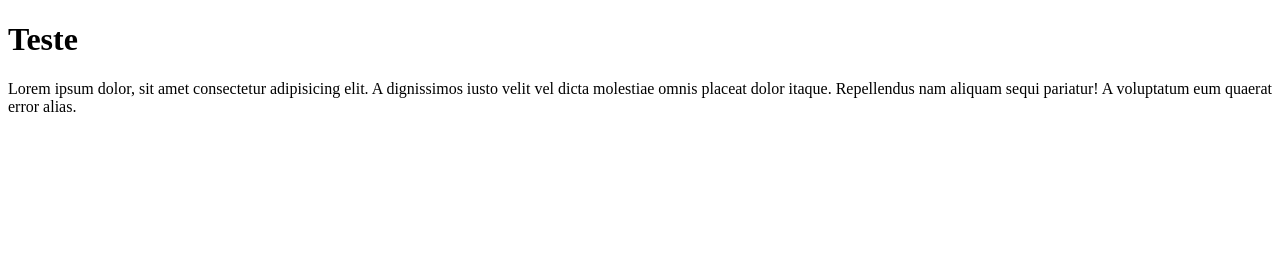
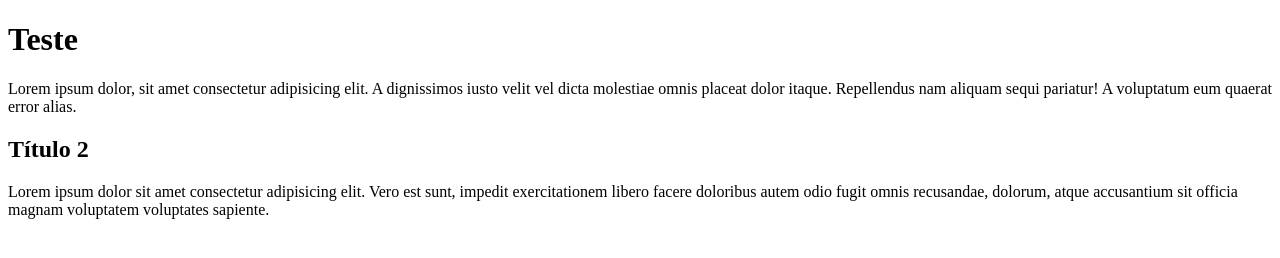
Before and after one commit to fabriciayara/Projeto-Aula-de-Git-e-Github, a plain HTML site: page index.html in a window 1280 px wide. Drawn offline with Linux system fonts and the light colour scheme.

Commit message:
Alterção de teste 2
Alteração de  teste 2

```diff
--- a/index.html
+++ b/index.html
@@ -8,5 +8,7 @@
 <body>
     <h1>Teste</h1>
     <p>Lorem ipsum dolor, sit amet consectetur adipisicing elit. A dignissimos iusto velit vel dicta molestiae omnis placeat dolor itaque. Repellendus nam aliquam sequi pariatur! A voluptatum eum quaerat error alias.</p>
+    <h2>Título 2</h2>
+    <p>Lorem ipsum dolor sit amet consectetur adipisicing elit. Vero est sunt, impedit exercitationem libero facere doloribus autem odio fugit omnis recusandae, dolorum, atque accusantium sit officia magnam voluptatem voluptates sapiente.</p>
 </body>
 </html>
```
